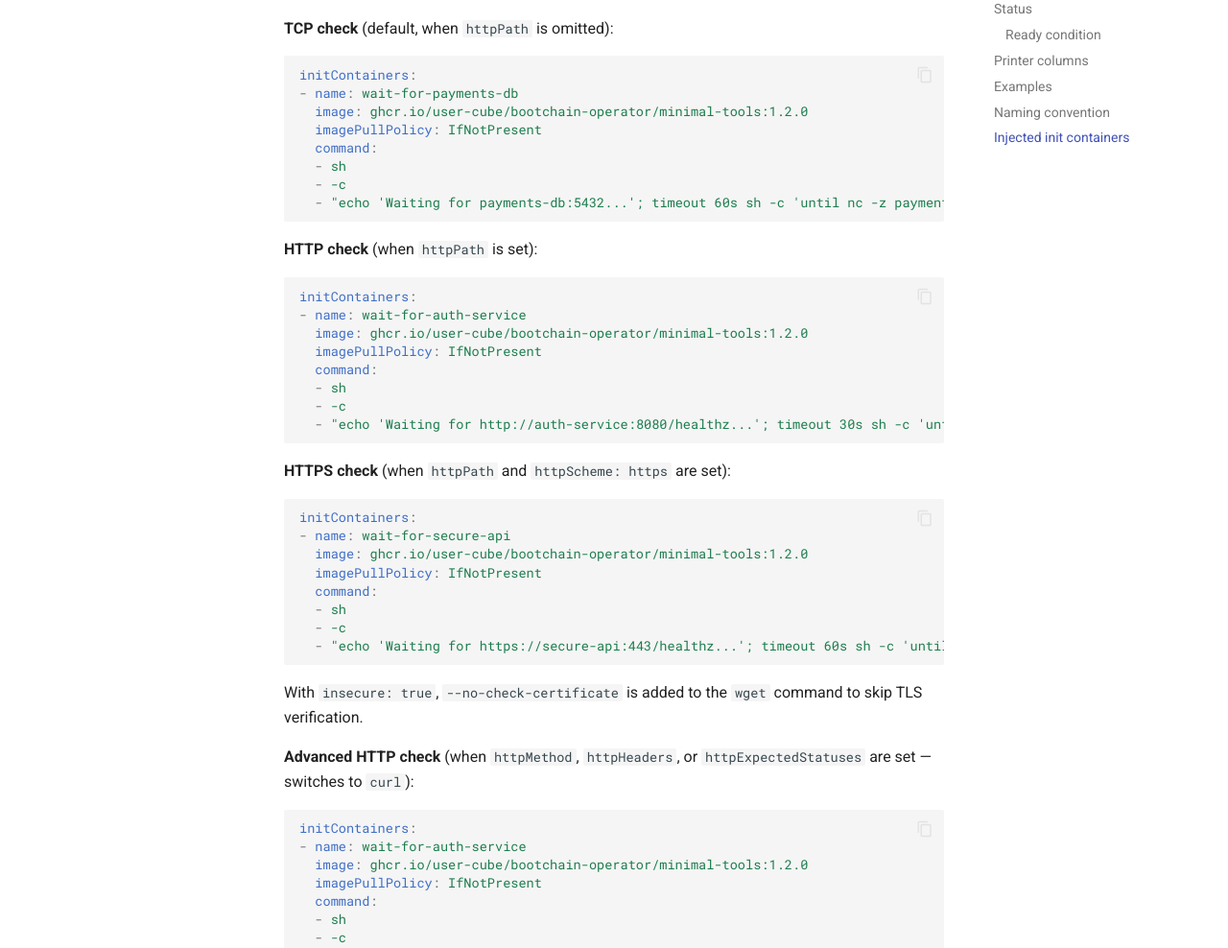
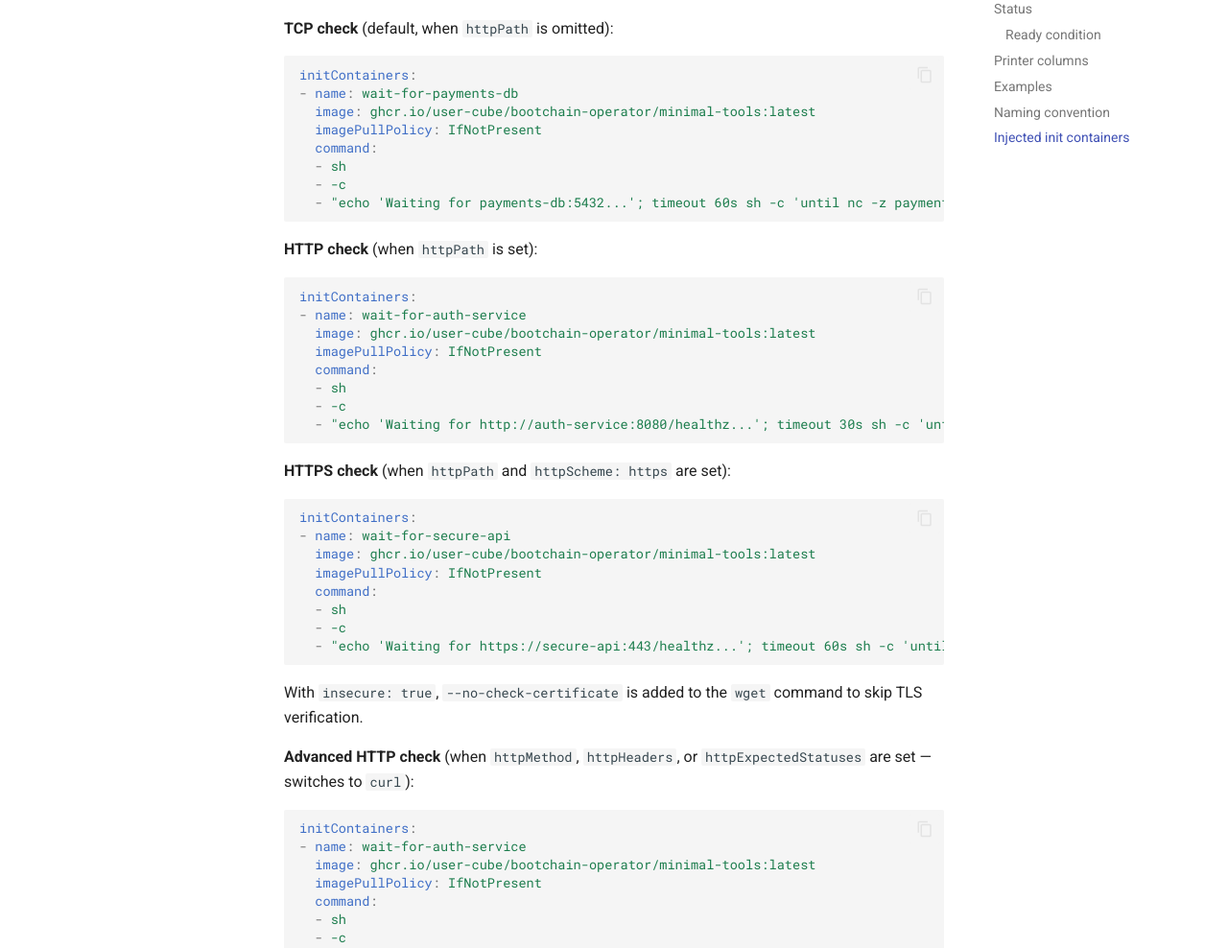
Before and after one commit to user-cube/bootchain-operator, an MkDocs documentation site: the page built from docs/reference/api.md, in a window 1280 px wide and 1400 px high, scrolled down 4906 px. Shown: the part 180-1168 px from the top of the window at 96% size. Built offline with MkDocs 1.6.1 and Material for MkDocs 9.7.7, drawn with Linux system fonts in a browser that asks for light colours; comment, search, counter and statistics services are not loaded.

Commit message:
fix: update minimal tools version

````diff
--- a/docs/reference/api.md
+++ b/docs/reference/api.md
@@ -207,7 +207,7 @@ For each entry in `spec.dependsOn`, the mutating webhook prepends an init contai
 ```yaml
 initContainers:
 - name: wait-for-payments-db
-  image: ghcr.io/user-cube/bootchain-operator/minimal-tools:1.2.0
+  image: ghcr.io/user-cube/bootchain-operator/minimal-tools:latest
   imagePullPolicy: IfNotPresent
   command:
   - sh
@@ -220,7 +220,7 @@ initContainers:
 ```yaml
 initContainers:
 - name: wait-for-auth-service
-  image: ghcr.io/user-cube/bootchain-operator/minimal-tools:1.2.0
+  image: ghcr.io/user-cube/bootchain-operator/minimal-tools:latest
   imagePullPolicy: IfNotPresent
   command:
   - sh
@@ -233,7 +233,7 @@ initContainers:
 ```yaml
 initContainers:
 - name: wait-for-secure-api
-  image: ghcr.io/user-cube/bootchain-operator/minimal-tools:1.2.0
+  image: ghcr.io/user-cube/bootchain-operator/minimal-tools:latest
   imagePullPolicy: IfNotPresent
   command:
   - sh
@@ -248,7 +248,7 @@ With `insecure: true`, `--no-check-certificate` is added to the `wget` command t
 ```yaml
 initContainers:
 - name: wait-for-auth-service
-  image: ghcr.io/user-cube/bootchain-operator/minimal-tools:1.2.0
+  image: ghcr.io/user-cube/bootchain-operator/minimal-tools:latest
   imagePullPolicy: IfNotPresent
   command:
   - sh
````
Also changed, not shown: 2 other files.
